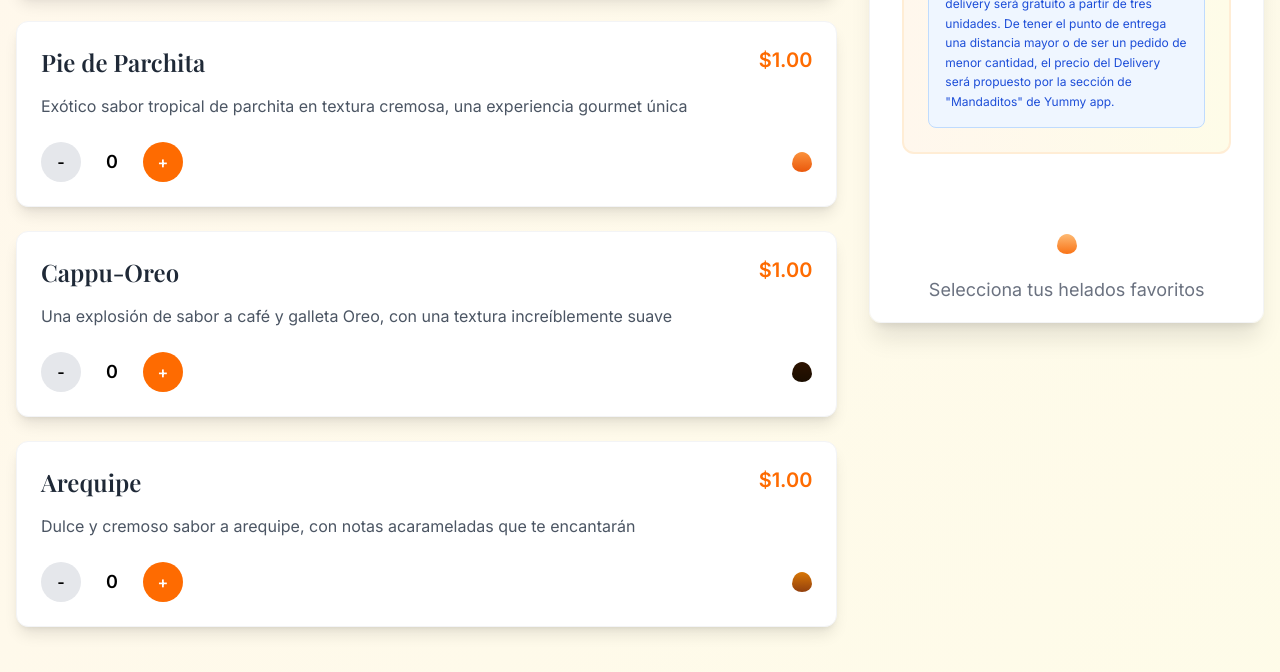
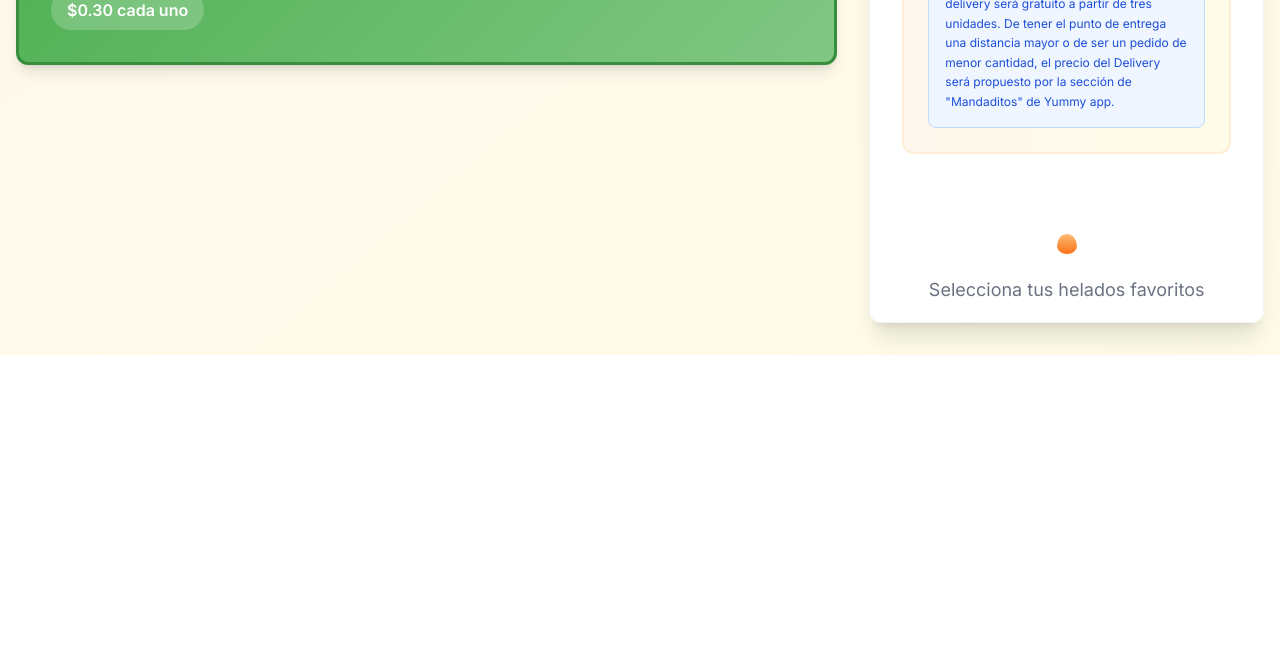
Before and after one commit to Toppays/Toppymenu, a plain HTML site: page index.html in a window 1280 px wide. Shown: the part 739-1411 px from the top of the page. After the commit the page ends 1094 px from the top, so only its background shows below. Drawn offline with nearby package versions, Linux system fonts and the light colour scheme.

Commit message:
Update index.html

```diff
--- a/index.html
+++ b/index.html
@@ -144,18 +144,18 @@
         let selectedDeliveryMethod = null;
 
         // ** Tasa del día BCV **
-        const bcvRate = 285.40; // Por favor, cámbialo al valor actual del día
+        const bcvRate = 330.38; // Por favor, cámbialo al valor actual del día
 
         // ** INVENTARIO DE HELADOS **
         // Si el `stock` es 1 o 0, el sabor no se mostrará en el menú.
         const inventory = {
             cremosos: {
-                oreo: { name: 'Oreo', description: 'Cremoso helado con trozos de galleta Oreo, perfecto equilibrio entre dulce y crujiente', price: 1.00, stock: 14, shapeColor: 'bg-gradient-to-b from-gray-700 to-gray-900' },
+                oreo: { name: 'Oreo', description: 'Cremoso helado con trozos de galleta Oreo, perfecto equilibrio entre dulce y crujiente', price: 1.00, stock: 0, shapeColor: 'bg-gradient-to-b from-gray-700 to-gray-900' },
                 pielimon: { name: 'Pie de Limón', description: 'Delicioso sabor a pie de limón con notas cítricas refrescantes y cremosidad única', price: 1.00, stock: 0, shapeColor: 'bg-gradient-to-b from-[#B2EF5B] to-[#9CDA48]' },
-                pieparchita: { name: 'Pie de Parchita', description: 'Exótico sabor tropical de parchita en textura cremosa, una experiencia gourmet única', price: 1.00, stock: 15, shapeColor: 'bg-gradient-to-b from-orange-400 to-orange-600' },
+                pieparchita: { name: 'Pie de Parchita', description: 'Exótico sabor tropical de parchita en textura cremosa, una experiencia gourmet única', price: 1.00, stock: 0, shapeColor: 'bg-gradient-to-b from-orange-400 to-orange-600' },
                 chocolate: { name: 'Chocolate', description: 'Clásico helado de chocolate premium, intenso y cremoso para los verdaderos conocedores', price: 1.00, stock: 0, shapeColor: 'bg-gradient-to-b from-amber-800 to-amber-900' },
-                cappuoreo: { name: 'Cappu-Oreo', description: 'Una explosión de sabor a café y galleta Oreo, con una textura increíblemente suave', price: 1.00, stock: 5, shapeColor: 'bg-gradient-to-b from-[#2D1300] to-[#1A0D00]' },
-                arequipe: { name: 'Arequipe', description: 'Dulce y cremoso sabor a arequipe, con notas acarameladas que te encantarán', price: 1.00, stock: 5, shapeColor: 'bg-gradient-to-b from-amber-600 to-amber-800' },
+                cappuoreo: { name: 'Cappu-Oreo', description: 'Una explosión de sabor a café y galleta Oreo, con una textura increíblemente suave', price: 1.00, stock: 0, shapeColor: 'bg-gradient-to-b from-[#2D1300] to-[#1A0D00]' },
+                arequipe: { name: 'Arequipe', description: 'Dulce y cremoso sabor a arequipe, con notas acarameladas que te encantarán', price: 1.00, stock: 0, shapeColor: 'bg-gradient-to-b from-amber-600 to-amber-800' },
                 cocada: { name: 'Cocada', description: 'Exótico y cremoso helado de coco, refrescante y con un toque tropical', price: 1.00, stock: 0, shapeColor: 'bg-gradient-to-b from-white to-sky-100' },
                 colitaleche: { name: 'Colita con leche', description: 'El sabor nostálgico de la Colita venezolana, cremosa y dulce', price: 1.00, stock: 0, shapeColor: 'bg-gradient-to-b from-red-300 to-pink-500' },
                 ponchecrema: { name: 'Ponche Crema', description: 'El clásico sabor navideño venezolano, cremoso y con notas de ron (contiene alcohol)', price: 1.50, stock: 0, shapeColor: 'bg-gradient-to-b from-[#FFFDD0] to-[#FFFD99]' }
```
